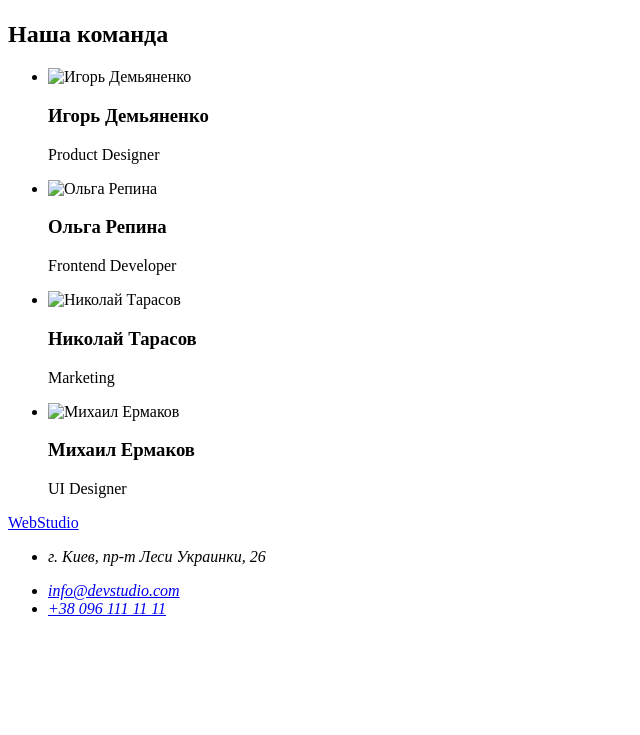
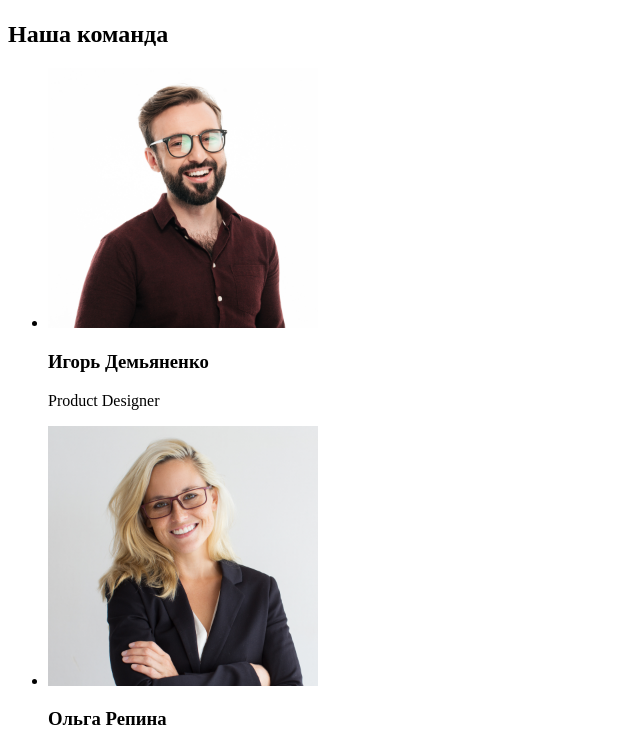
Before and after one commit to annasemenuyk/goit-markup-hw-01, a plain HTML site: page index.html in a window 1280 px wide. Shown: the part 1505-2240 px from the top of the page, without its empty margins (0-640 px from the left). Before the commit the page ends 2139 px from the top, so only its background shows below. Drawn offline with Linux system fonts and the light colour scheme.

Commit message:
разметка HTML WebStudio
замена рисунков, которые не отображаються в браузере

```diff
--- a/index.html
+++ b/index.html
@@ -65,22 +65,22 @@
             <h2>Наша команда</h2>
             <ul>
                 <li>
-                    <img src="./images/id.jpg" alt="Игорь Демьяненко" width="270" height="260">
+                    <img src="./images/imgid.png" alt="Игорь Демьяненко" width="270" height="260">
                     <h3>Игорь Демьяненко</h3>
                     <p lang="en">Product Designer</p>
                 </li>
                 <li>
-                    <img src="./images/or.jpg" alt="Ольга Репина" width="270" height="260">
+                    <img src="./images/imgor.png" alt="Ольга Репина" width="270" height="260">
                     <h3>Ольга Репина</h3>
                     <p lang="en">Frontend Developer</p>
                 </li>
                 <li>
-                    <img src="./images/nt.jpg" alt="Николай Тарасов" width="270" height="260">
+                    <img src="./images/imgnt.png" alt="Николай Тарасов" width="270" height="260">
                     <h3>Николай Тарасов</h3>
                     <p lang="en">Marketing</p>
                 </li>
                 <li>
-                    <img src="./images/me.jpg" alt="Михаил Ермаков" width="270" height="260">
+                    <img src="./images/imgme.png" alt="Михаил Ермаков" width="270" height="260">
                     <h3>Михаил Ермаков</h3>
                     <p lang="en">UI Designer</p>
                 </li>
```
Also changed, not shown: images/imgid.png (added), images/imgme.png (added), images/imgnt.png (added), images/imgor.png (added).
